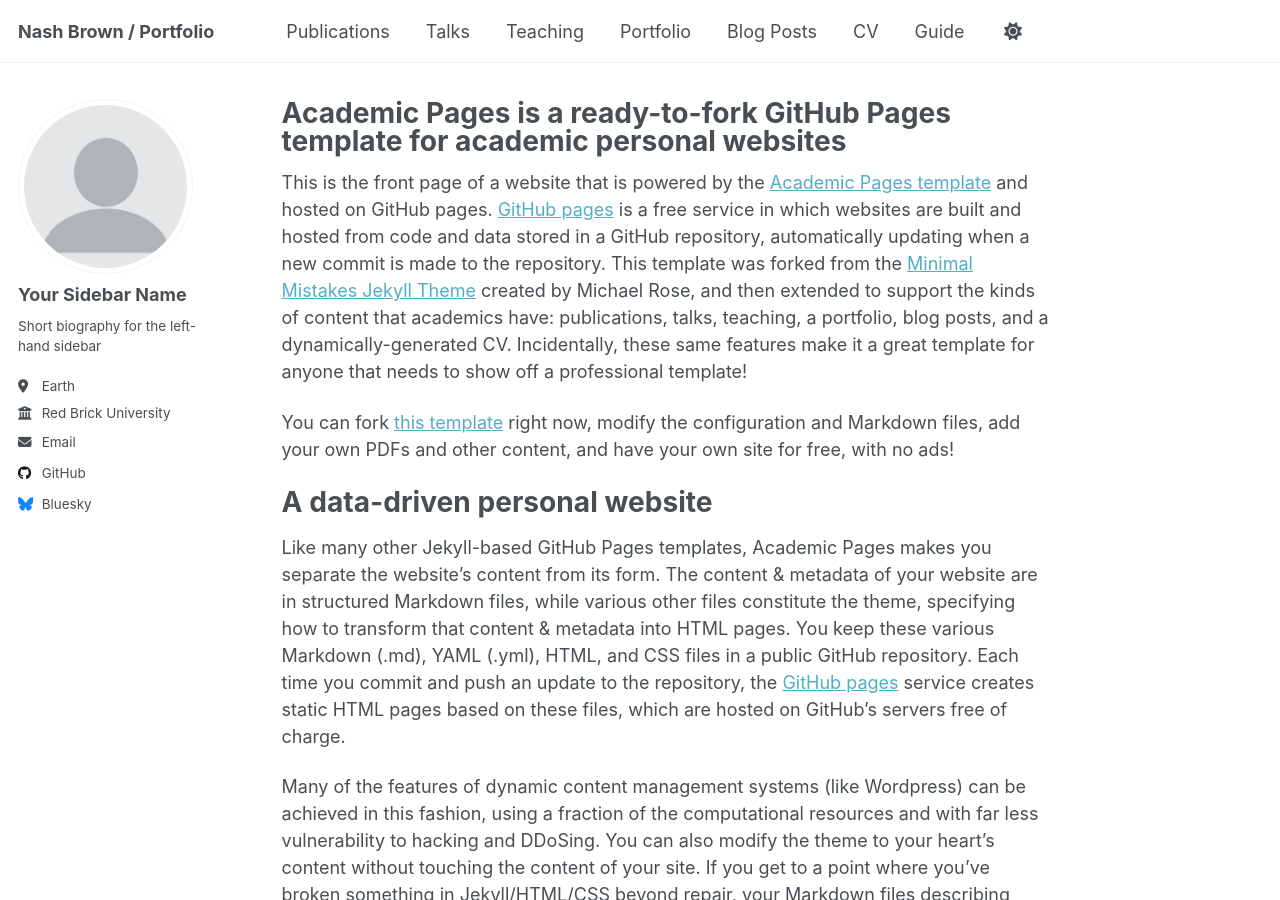
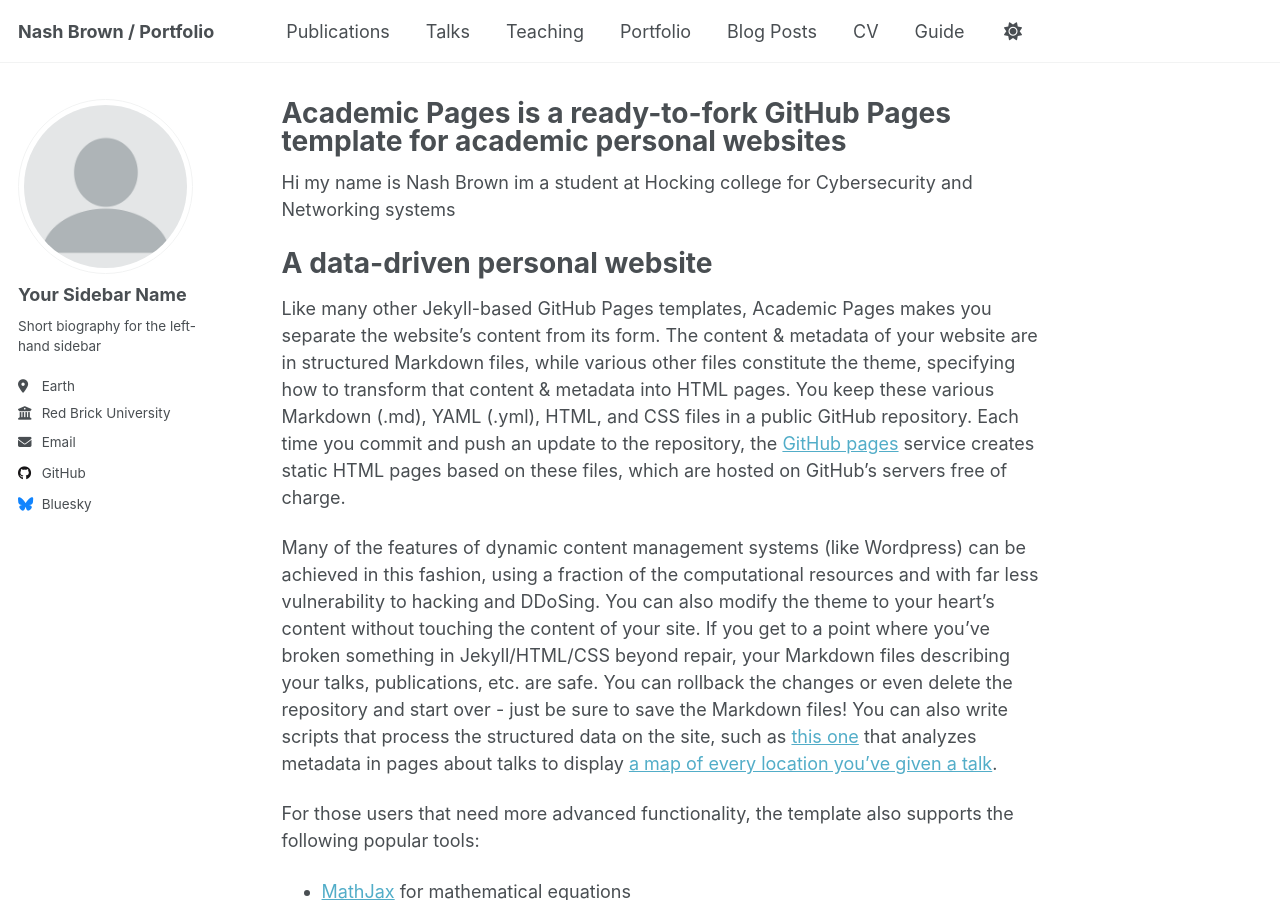
Before and after one commit to N-brown97/Nash-Brown, a Jekyll site: the page built from _pages/about.md, in a window 1280 px wide and 900 px high. Built offline with Jekyll 4.4.1, drawn with Linux system fonts in a browser that asks for light colours; a script that is not in the unit is left out.

Commit message:
Update about.md

```diff
--- a/_pages/about.md
+++ b/_pages/about.md
@@ -7,9 +7,7 @@ redirect_from:
   - /about.html
 ---
 
-This is the front page of a website that is powered by the [Academic Pages template](https://github.com/academicpages/academicpages.github.io) and hosted on GitHub pages. [GitHub pages](https://pages.github.com) is a free service in which websites are built and hosted from code and data stored in a GitHub repository, automatically updating when a new commit is made to the repository. This template was forked from the [Minimal Mistakes Jekyll Theme](https://mmistakes.github.io/minimal-mistakes/) created by Michael Rose, and then extended to support the kinds of content that academics have: publications, talks, teaching, a portfolio, blog posts, and a dynamically-generated CV. Incidentally, these same features make it a great template for anyone that needs to show off a professional template!
-
- You can fork [this template](https://github.com/academicpages/academicpages.github.io) right now, modify the configuration and Markdown files, add your own PDFs and other content, and have your own site for free, with no ads!
+Hi my name is Nash Brown im a student at Hocking college for Cybersecurity and Networking systems
 
 A data-driven personal website
 ======
```
